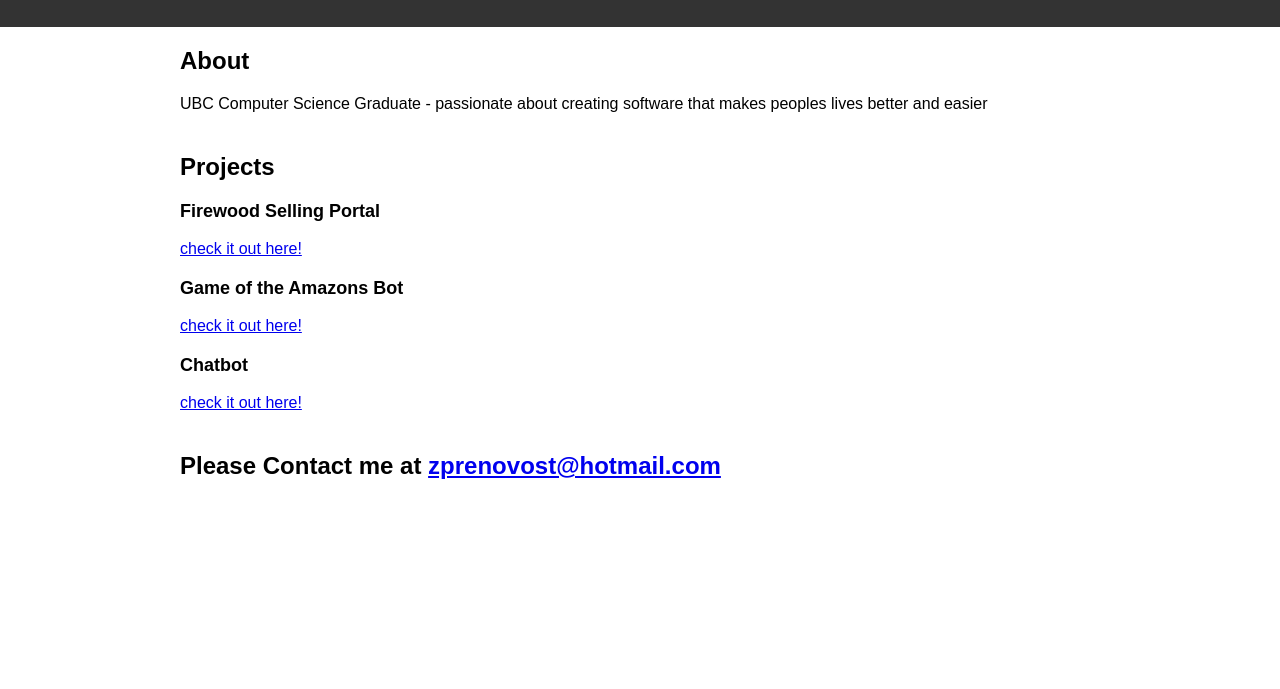
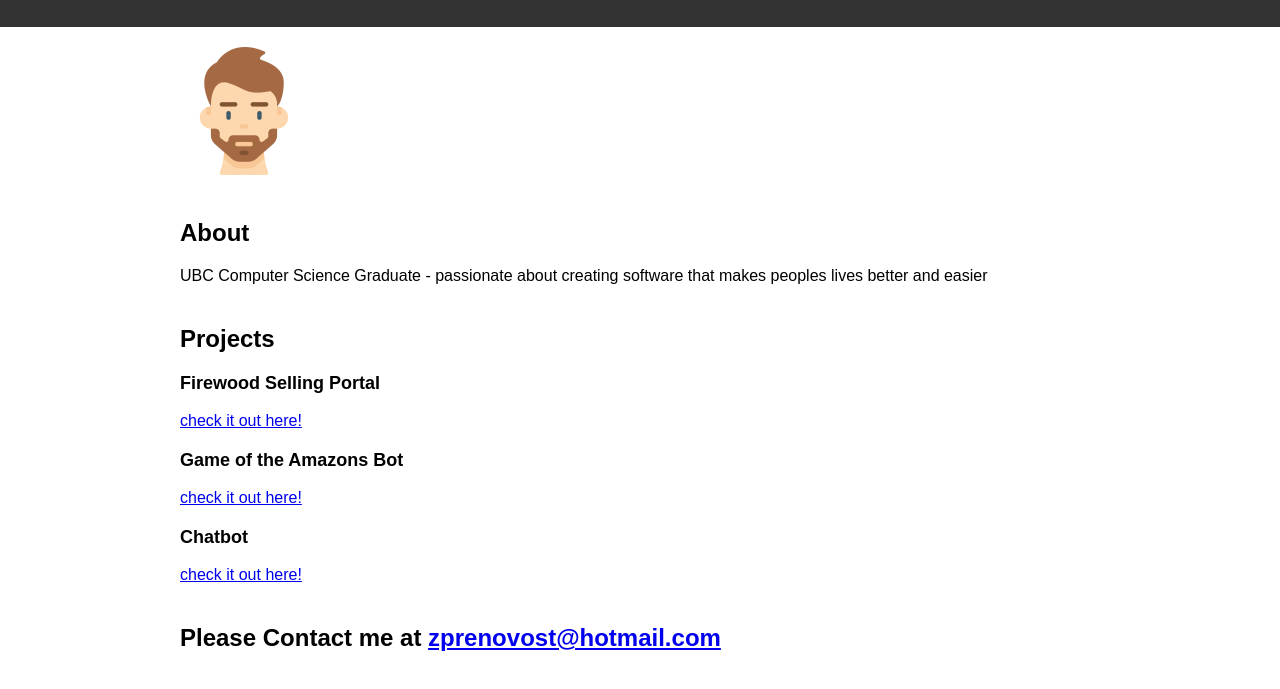
Before and after one commit to zachpren0/zachpren0.github.io, a plain HTML site: page index.html in a window 1280 px wide. Shown: the part 61-750 px from the top of the page. Drawn offline with Linux system fonts and the light colour scheme.

Commit message:
added avatar

```diff
--- a/css/stylesMine.css
+++ b/css/stylesMine.css
@@ -85,6 +85,17 @@
     position: relative;
   }
 
+  #avatar-section{
+    padding: auto;
+  }
+  #avatar{
+    margin: auto;
+    width: 8rem;
+    height:8rem;
+
+  }
+
+
 
 
 
--- a/index.html
+++ b/index.html
@@ -19,6 +19,13 @@
   </header>
 
   <div class="container">
+
+    <section id="img" class="section" id="avatar-section">
+
+      <img  id="avatar" src="assets/man.png"/>
+
+
+    </section>
     <section id="about" class="section">
       <h2 class="section-title">About</h2>
       <div class="project">
```
Also changed, not shown: assets/man.png (added).
